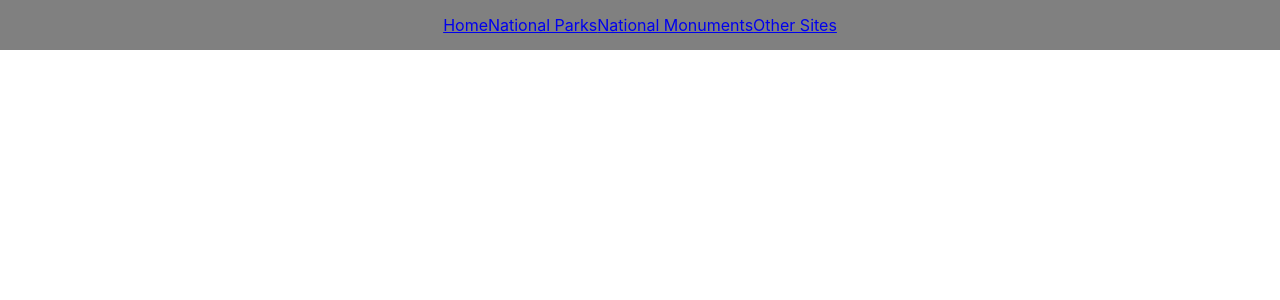
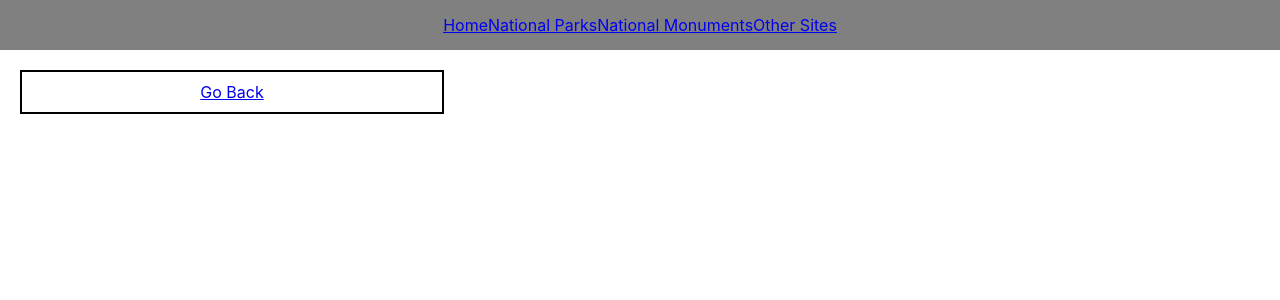
Before and after one commit to kawilliams8/NPSHelper, a React (Create React App) app: page /parks/1 in a window 1280 px wide. Shown: the top 300 px of the page. Built offline with nearby package versions, Linux system fonts and the light colour scheme; no server answers.

Commit message:
Correct Route paths to render each park card

```diff
--- a/src/containers/App/App.js
+++ b/src/containers/App/App.js
@@ -30,13 +30,15 @@ export default class App extends Component {
   render() {
     const natlParks = this.state.parks.filter(park => park.designation === "National Park");
     natlParks.map(park => park.type = "parks")
+    natlParks.map((park, index) => park.id = index)
     const natlMonts = this.state.parks.filter(park => park.designation === "National Monument");
-    natlMonts.map(park => park.type = "monuments")
+    natlMonts.map((park, index) => park.type = "monuments")
     const natlOthers = this.state.parks.filter(park => park.designation !== "National Park" && park.designation !== "National Monument");
-    natlOthers.map(park => park.type = "others")
+    natlOthers.map((park, index) => park.type = "others")
 
     return (
       <main className="App">
+      {console.log(natlParks)}
         <header className="App-header">
           <NavLink to="/" className="NavText">Home</NavLink>
           <NavLink to="/parks" className="NavText">National Parks</NavLink>
@@ -48,22 +50,22 @@ export default class App extends Component {
         <Route exact path='/monuments' render={() => <ParksContainer parks={natlMonts} />} />
         <Route exact path='/others' render={() => <ParksContainer parks={natlOthers} />} />
 
-        <Route path='parks/:parkCode' render={({ match }) => {
+        <Route path='/parks/:parkCode' render={({ match }) => {
           const { id } = match.params;
           const park = this.state.parks.find(park => park.id == id);
-          console.log(park)
+          console.log('park in Route', park)
           return <Park {...park}/>
         }} />
-        <Route path='monuments/:parkCode' render={({ match }) => {
+        <Route path='/monuments/:parkCode' render={({ match }) => {
           const { id } = match.params;
           const park = this.state.parks.find(park => park.id == id);
-          console.log(park)
+          console.log('park in Route', park)
           return <Park {...park} />
         }} />
-        <Route path='others/:parkCode' render={({ match }) => {
+        <Route path='/others/:parkCode' render={({ match }) => {
           const { id } = match.params;
           const park = this.state.parks.find(park => park.id == id);
-          console.log(park)
+          console.log('park in Route', park)
           return <Park {...park} />
         }} />
       </main>
--- a/src/containers/Park/Park.js
+++ b/src/containers/Park/Park.js
@@ -6,8 +6,8 @@ const Park = (props) => {
   console.log('Park props', props)
   return (
     <div className="Park">
-      <Link to="/parks/" className="button">Go Back</Link>
-      <section className="Park">
+      <Link to="/parks" className="button">Go Back</Link>
+      {/* <section className="Park">
         <h2>{props.park.name}</h2>
         <h3>{props.park.fullName}</h3>
         <h3>Designation: {props.park.designation}</h3>
@@ -18,7 +18,7 @@ const Park = (props) => {
         <h3>Weather: {props.park.weatherInfo}</h3>
         <a href={props.park.url}>Official Site</a>
         <img src={props.park.images[0].url} alt={props.park.fullName} />
-      </section>
+      </section> */}
     </div>
   )
 }
```
